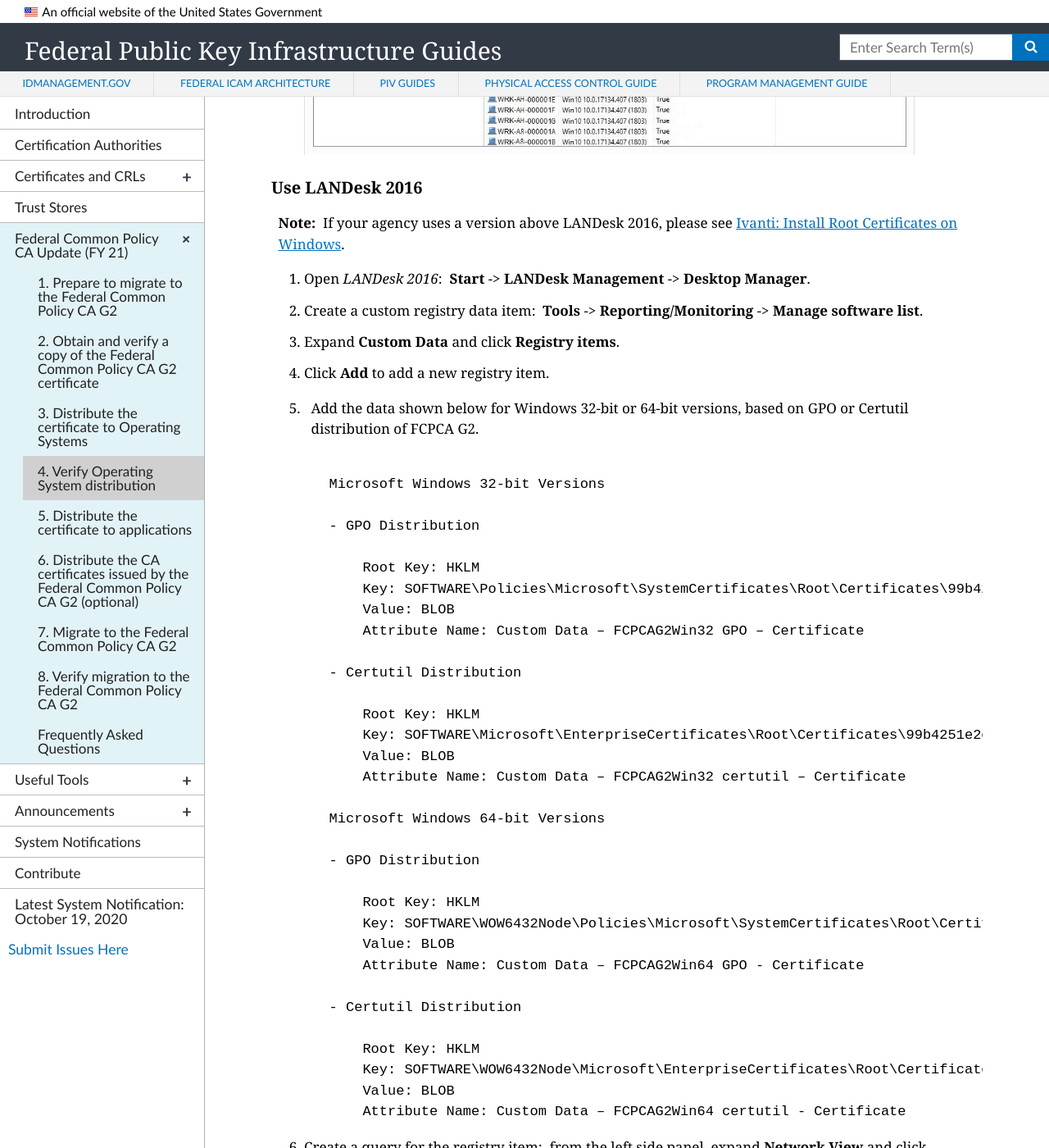
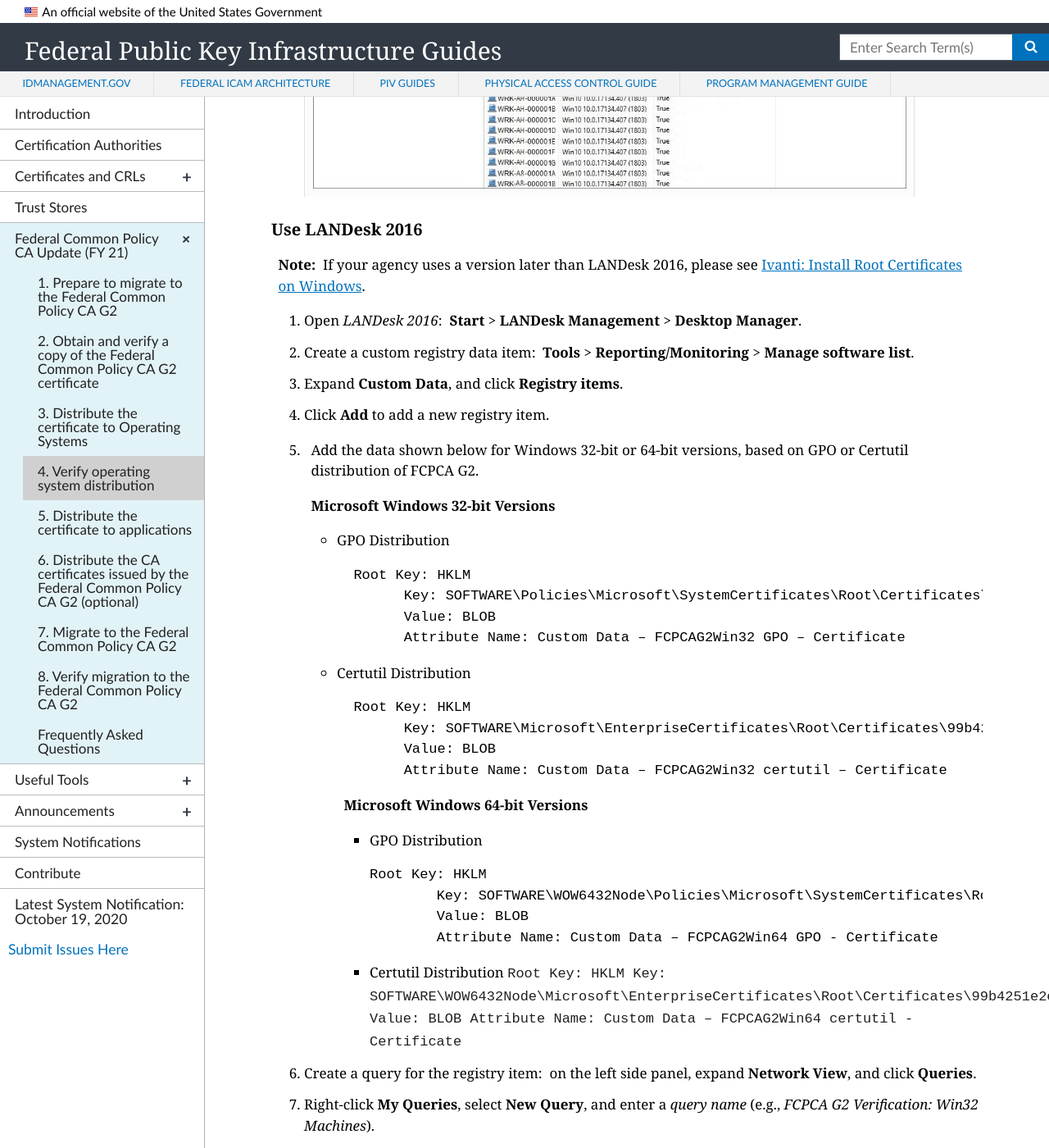
Before and after one commit to GSA/fpki-guides, a Jekyll site: the page built from _common/04_verify_os_distribution.md, in a window 1280 px wide and 1400 px high, scrolled down 1905 px. Shown: the whole window at 82% size. Built offline with Jekyll 4.4.1, drawn with Linux system fonts in a browser that asks for light colours; nearby versions of some CDN libraries; some of the changed text lies outside the part shown.

Commit message:
Plain language updates

````diff
--- a/_common/04_verify_os_distribution.md
+++ b/_common/04_verify_os_distribution.md
@@ -48,59 +48,59 @@
           03bca16f7d21be344d954105b5ccb3caf578588cf6b8bd6f1cd03dfe298361bb
     ```
 
-4. Log into *BigFix*:&nbsp;&nbsp;**Start** -> **IBM BigFix** -> **IBM BigFix Console**.
-5. Import the *FPKIRootG2Detection.bes* file:&nbsp;&nbsp;**File** -> **Import** -> **Open**. *The Create Analysis window opens.*
+4. Log into *BigFix*:&nbsp;&nbsp;**Start** > **IBM BigFix** > **IBM BigFix Console**.
+5. Import the *FPKIRootG2Detection.bes* file:&nbsp;&nbsp;**File** > **Import** > **Open**.
+
+	The **Create Analysis** window appears.
+
 6. Assign the file:&nbsp;&nbsp;for **Create in site**, select *site name*, and for **Create in domain**, select *domain name*. Click **Okay**.
-7. From the left side panel, click **Analyses** to see a list of imported analysis files.
+7. On the left side panel, click **Analyses** to see a list of imported analysis files.
 8. Click *Federal Common Policy CA G2 Distribution Detection* (i.e., *FPKIRootG2Detection.bes*) and click the **Results** tab to see the distribution analysis. If the analysis was not activated _by default_, right-click the file and then click **Activate Globally**.
 9. For each workstation or device listed, "*Has FCPCA G2 Been Distributed?*" should say **True**. If **False**, you'll need to investigate the cause of the failure. If you can't find a cause, please contact us at fpki@gsa.gov.<br><br />
     ![Sample Output]({{site.baseurl}}/img/bigfix-results.jpg){:style="width:90%;"}
 
 ### Use LANDesk 2016
 
-**Note:**&nbsp;&nbsp;If your agency uses a version above LANDesk 2016, please see [Ivanti: Install Root Certificates on Windows](https://help.ivanti.com/ap/help/en_US/fd/4.4/Content/FileDirector/Admin/3_Clients/Install_Root_Certificate_on_Windows.htm){:target="_blank"}{:rel="noopener noreferrer"}.<br>
+**Note:**&nbsp;&nbsp;If your agency uses a version later than LANDesk 2016, please see [Ivanti: Install Root Certificates on Windows](https://help.ivanti.com/ap/help/en_US/fd/4.4/Content/FileDirector/Admin/3_Clients/Install_Root_Certificate_on_Windows.htm){:target="_blank"}{:rel="noopener noreferrer"}.<br>
 
-1. Open *LANDesk 2016*:&nbsp;&nbsp;**Start** -> **LANDesk Management** -> **Desktop Manager**.
-2. Create a custom registry data item:&nbsp;&nbsp;**Tools** -> **Reporting/Monitoring** -> **Manage software list**.
-3. Expand **Custom Data** and click **Registry items**.
+1. Open *LANDesk 2016*:&nbsp;&nbsp;**Start** > **LANDesk Management** > **Desktop Manager**.
+2. Create a custom registry data item:&nbsp;&nbsp;**Tools** > **Reporting/Monitoring** > **Manage software list**.
+3. Expand **Custom Data**, and click **Registry items**.
 4. Click **Add** to add a new registry item.
-5. Add the data shown below for Windows 32-bit or 64-bit versions, based on GPO or Certutil distribution of FCPCA G2.<br><br />
+5. Add the data shown below for Windows 32-bit or 64-bit versions, based on GPO or Certutil distribution of FCPCA G2.
 
-    ```
-      Microsoft Windows 32-bit Versions
+	**Microsoft Windows 32-bit Versions**
+	- GPO Distribution
+	```
+		Root Key: HKLM
+          	Key: SOFTWARE\Policies\Microsoft\SystemCertificates\Root\Certificates\99b4251e2eee05d8292e8397a90165293d116028
+          	Value: BLOB
+          	Attribute Name: Custom Data – FCPCAG2Win32 GPO – Certificate
+	```
+	- Certutil Distribution
+	```
+		Root Key: HKLM
+          	Key: SOFTWARE\Microsoft\EnterpriseCertificates\Root\Certificates\99b4251e2eee05d8292e8397a90165293d116028
+          	Value: BLOB
+          	Attribute Name: Custom Data – FCPCAG2Win32 certutil – Certificate
+	```
+      **Microsoft Windows 64-bit Versions**
+      - GPO Distribution
+	```
+		Root Key: HKLM
+          	Key: SOFTWARE\WOW6432Node\Policies\Microsoft\SystemCertificates\Root\Certificates\99b4251e2eee05d8292e8397a90165293d116028
+          	Value: BLOB
+          	Attribute Name: Custom Data – FCPCAG2Win64 GPO - Certificate
+	```
+      - Certutil Distribution
+	```
+          	Root Key: HKLM
+          	Key: SOFTWARE\WOW6432Node\Microsoft\EnterpriseCertificates\Root\Certificates\99b4251e2eee05d8292e8397a90165293d116028
+          	Value: BLOB
+          	Attribute Name: Custom Data – FCPCAG2Win64 certutil - Certificate
+    	```
 
-      - GPO Distribution
-
-          Root Key: HKLM
-          Key: SOFTWARE\Policies\Microsoft\SystemCertificates\Root\Certificates\99b4251e2eee05d8292e8397a90165293d116028
-          Value: BLOB
-          Attribute Name: Custom Data – FCPCAG2Win32 GPO – Certificate
-
-      - Certutil Distribution
-
-          Root Key: HKLM
-          Key: SOFTWARE\Microsoft\EnterpriseCertificates\Root\Certificates\99b4251e2eee05d8292e8397a90165293d116028
-          Value: BLOB
-          Attribute Name: Custom Data – FCPCAG2Win32 certutil – Certificate
-
-      Microsoft Windows 64-bit Versions
-
-      - GPO Distribution
-
-          Root Key: HKLM
-          Key: SOFTWARE\WOW6432Node\Policies\Microsoft\SystemCertificates\Root\Certificates\99b4251e2eee05d8292e8397a90165293d116028
-          Value: BLOB
-          Attribute Name: Custom Data – FCPCAG2Win64 GPO - Certificate
-
-      - Certutil Distribution
-
-          Root Key: HKLM
-          Key: SOFTWARE\WOW6432Node\Microsoft\EnterpriseCertificates\Root\Certificates\99b4251e2eee05d8292e8397a90165293d116028
-          Value: BLOB
-          Attribute Name: Custom Data – FCPCAG2Win64 certutil - Certificate
-    ```
-
-6. Create a query for the registry item:&nbsp;&nbsp;from the left side panel, expand **Network View** and click **Queries**.
+6. Create a query for the registry item:&nbsp;&nbsp;on the left side panel, expand **Network View**, and click **Queries**.
 7. Right-click **My Queries**, select **New Query**, and enter a *query name* (e.g., *FCPCA G2 Verification: Win32 Machines*).
 8. Under **Machine Component**, expand **Computer**, click **Custom Data**, and select the registry item.
 9. For **Boolean**, select **Exists**.
@@ -111,32 +111,32 @@
 ### Use Microsoft Certificate Manager
 
 1. Open *Microsoft Certificate Manager*:&nbsp;&nbsp;**Start**; then type **certlm.msc** and press **Enter**.
-2. Go to **Trusted Root Certification Authorities** -> **Certificates**. To see whether FCPCA G2 was successfully distributed, look for _Federal Common Policy CA G2_ shown with **Intended Purposes** of *ALL* and a **Friendly Name** of *None*, as shown here:<br><br />
+2. Go to **Trusted Root Certification Authorities** > **Certificates**. To see whether FCPCA G2 was successfully distributed, look for _Federal Common Policy CA G2_ shown with **Intended Purposes** of *ALL* and a **Friendly Name** of *None*, as shown here:<br><br />
     ![Trusted Root CA Certificates List]({{site.baseurl}}/img/verify_trust.png){:style="width:90%;"}
 
 
 ***Optional:***
 
 1. Open *Microsoft Certificate Manager*:&nbsp;&nbsp;**Start**; then type **certlm.msc** and press **Enter**.
-2. Select **Trusted Root Certification Authorities** from the left side panel. Then, select **View** -> **Options**.
-3. In the **View Options** box, *check* the **Physical certificate stores** checkbox.
-4. At the left side panel, click ">" next to **Trusted Root Certification Authorities** to see the subdirectories.
+2. Select **Trusted Root Certification Authorities** from the left side panel, then select **View** > **Options**.
+3. In the **View Options** box, select the **Physical certificate stores** checkbox.
+4. On the left side panel, click the **>** icon next to **Trusted Root Certification Authorities** to see the subdirectories.
 5. Verify the distribution of FCPCA G2:<br />
-     - For Certutil-distributed copies of FCPCA G2, click **Enterprise** -> **Certificates**. *FCPCA G2 should appear in the certificates list.*<br>
-     - For GPO-distributed copies of FCPCA G2, click **Group Policy** -> **Certificates**. *FCPCA G2 should appear in the certificates list.*
+     - For Certutil-distributed copies of FCPCA G2, click **Enterprise** > **Certificates**. *FCPCA G2 should appear in the certificates list.*<br>
+     - For GPO-distributed copies of FCPCA G2, click **Group Policy** > **Certificates**. *FCPCA G2 should appear in the certificates list.*
 
 ### Use Microsoft Registry Editor
 
 1. Verify that FCPCA G2 has been distributed to a specific workstation or device:&nbsp;&nbsp;open the *Microsoft Registry Editor*:&nbsp;&nbsp;**Start**; type **regedit.exe** and press **Enter**.
 2. The following registry keys will appear for GPO- or Certutil-distributed copies of FCPCA G2:
 
-#### GPO-distributed FCPCA G2:
-- HKLM:\SOFTWARE\Policies\Microsoft\SystemCertificates\Root\Certificates\99b4251e2eee05d8292e8397a90165293d116028\
-- HKLM:\SOFTWARE\WOW6432Node\Policies\Microsoft\SystemCertificates\Root\Certificates\99b4251e2eee05d8292e8397a90165293d116028\
+	#### GPO-distributed FCPCA G2:
+	- HKLM:\SOFTWARE\Policies\Microsoft\SystemCertificates\Root\Certificates\99b4251e2eee05d8292e8397a90165293d116028\
+	- HKLM:\SOFTWARE\WOW6432Node\Policies\Microsoft\SystemCertificates\Root\Certificates\99b4251e2eee05d8292e8397a90165293d116028\
 
-#### Certutil-distributed FCPCA G2:
-- HKLM:\SOFTWARE\Microsoft\EnterpriseCertificates\Root\Certificates\99b4251e2eee05d8292e8397a90165293d116028\
-- HKLM:\SOFTWARE\WOW6432Node\Microsoft\EnterpriseCertificates\Root\Certificates\99b4251e2eee05d8292e8397a90165293d116028\
+	#### Certutil-distributed FCPCA G2:
+	- HKLM:\SOFTWARE\Microsoft\EnterpriseCertificates\Root\Certificates\99b4251e2eee05d8292e8397a90165293d116028\
+	- HKLM:\SOFTWARE\WOW6432Node\Microsoft\EnterpriseCertificates\Root\Certificates\99b4251e2eee05d8292e8397a90165293d116028\
 
 <br>
 
@@ -178,13 +178,13 @@
 ### Use the Command Line
 1. Launch the command line.
 
-2. Run command:
+2. Run the following command:
 
     ```
         sha256sum /etc/ssl/certs/fcpcag2.*
     ```
 
-	> **Note:** "fcpcag2" was the name of the file distributed to the Operating System
+	> **Note:** "fcpcag2" was the name of the file distributed to the operating system.
 
 
 3. Verify the file hash matches the one listed [here]({{site.baseurl}}/common/):
````
Also changed, not shown: other parts of _common/04_verify_os_distribution.md (+8 -8 lines).
